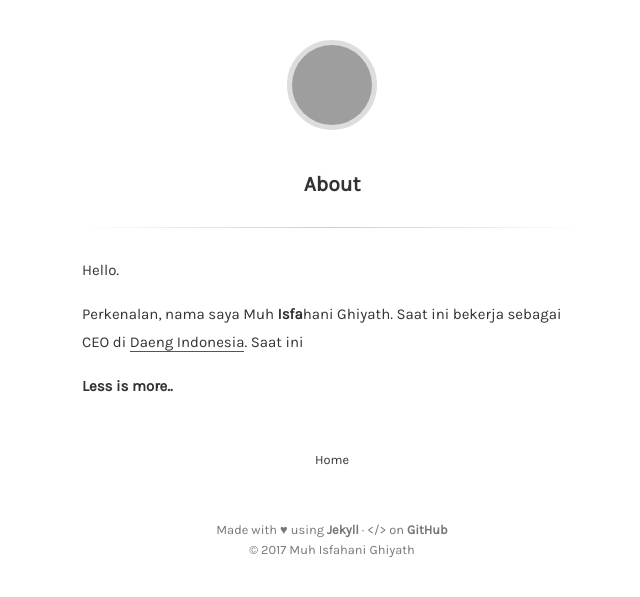
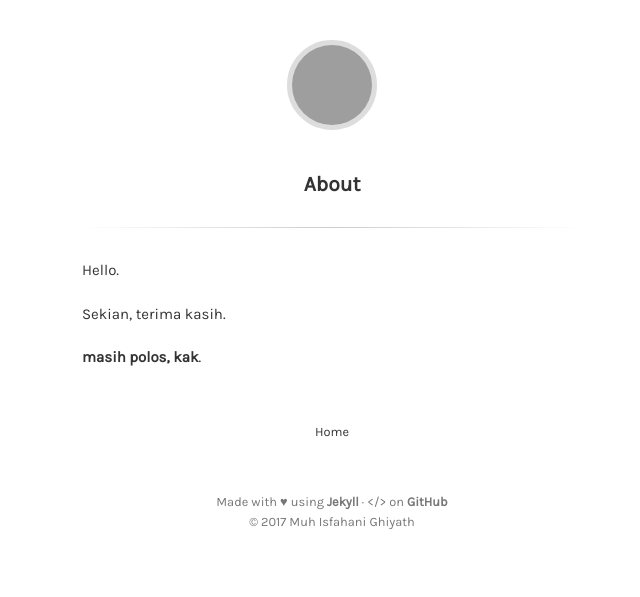
Before and after one commit to isfaaghyth/backup.isfaaghyth.github.io, a Jekyll site: the page built from about.md, in a window 1280 px wide. Shown: the top 597 px of the page, without its empty margins (308-948 px from the left). Built offline with Jekyll 4.4.1, drawn with Linux system fonts in a browser that asks for light colours; grey boxes are pictures that could not be loaded.

Commit message:
change about

```diff
--- a/about.md
+++ b/about.md
@@ -5,6 +5,6 @@ title: About
 
 Hello.
 
-Perkenalan, nama saya Muh **Isfa**hani Ghiyath. Saat ini bekerja sebagai CEO di [Daeng Indonesia](https://daeng.id). Saat ini
+Sekian, terima kasih.
 
-**Less is more..**
+**masih polos, kak**.
```
